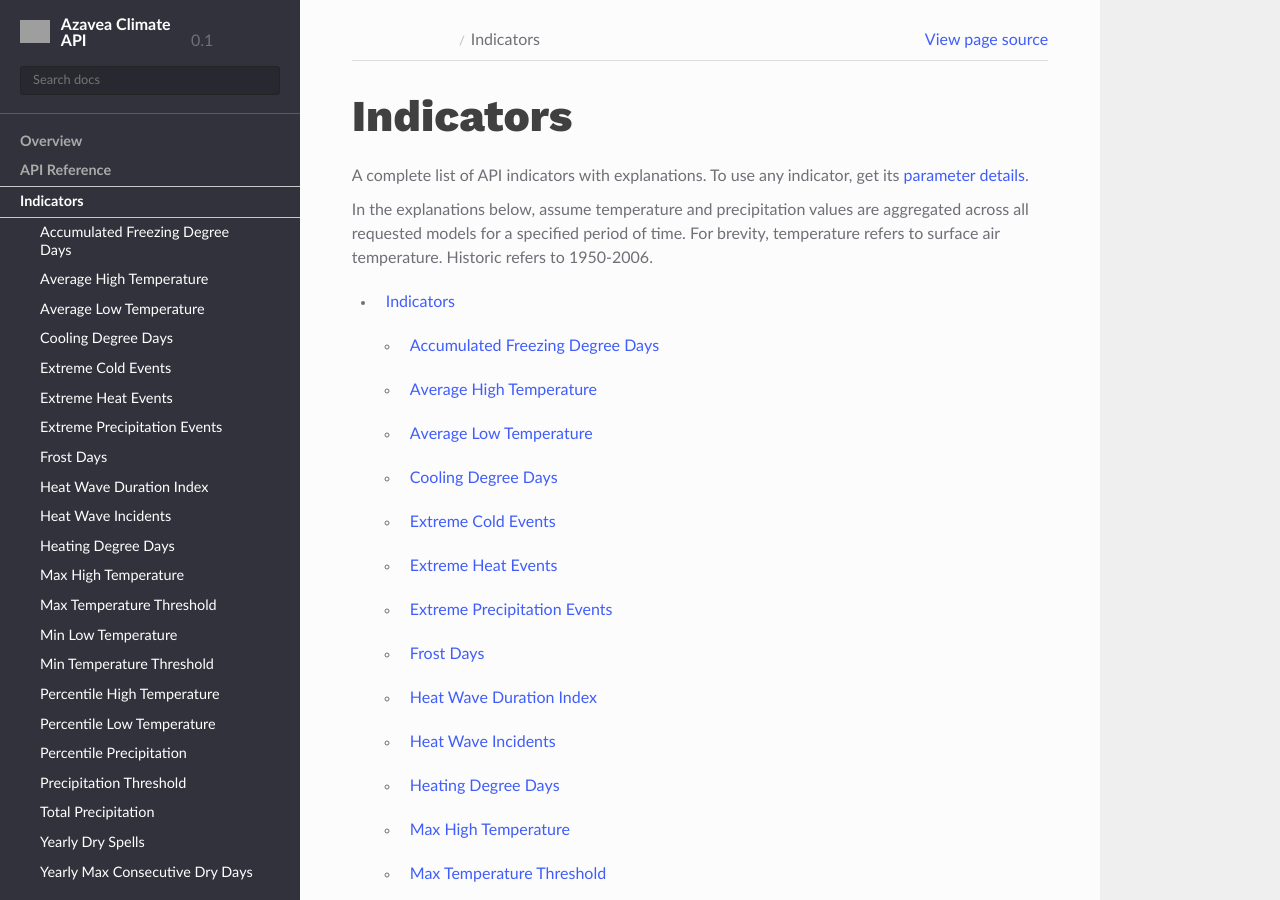
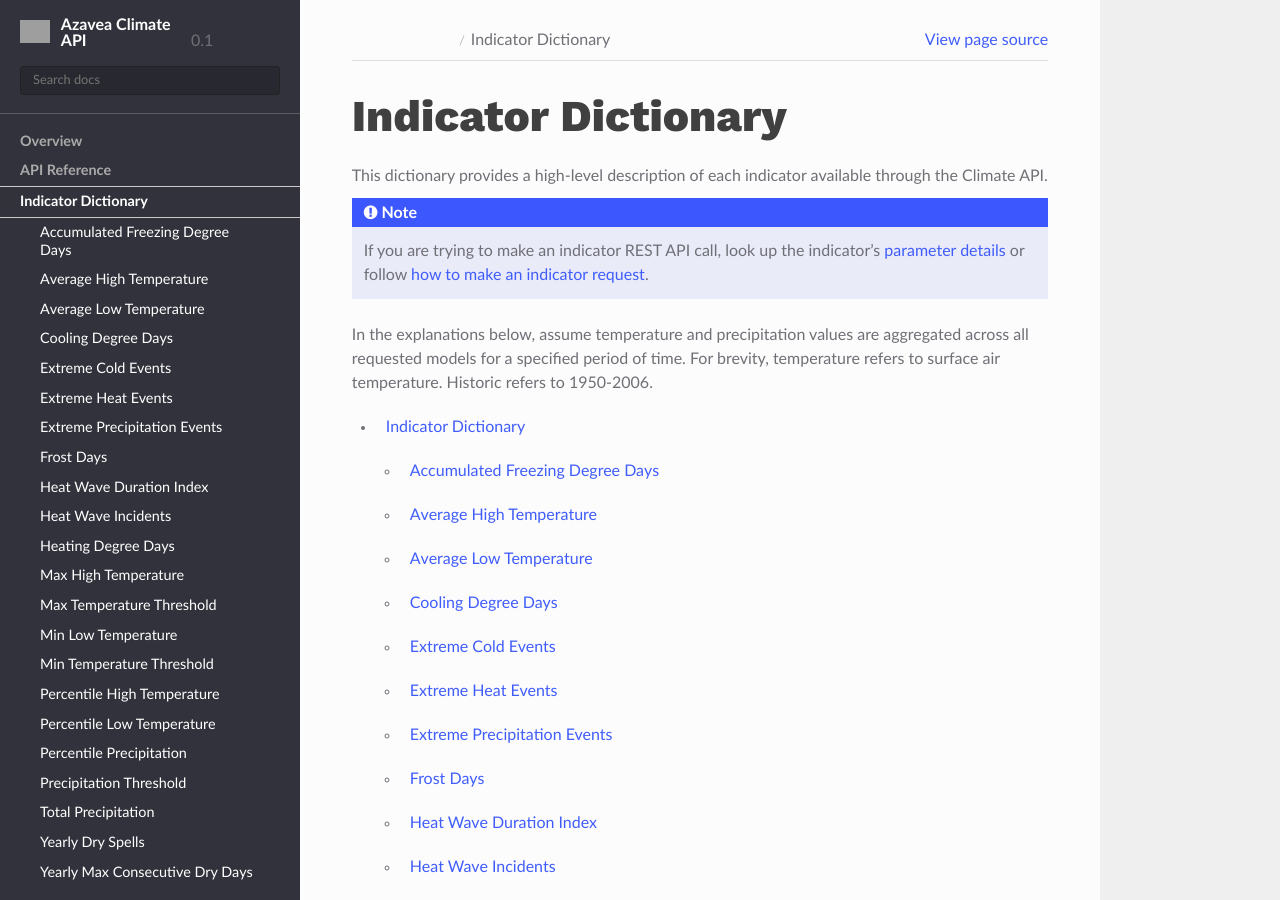
Before and after one commit to azavea/climate-change-api, a Sphinx documentation site: the page built from doc/source/indicators.rst, in a window 1280 px wide and 900 px high. Built offline with Sphinx 7.4.7 and the Read the Docs theme 2.0.0, drawn with Linux system fonts in a browser that asks for light colours; grey boxes are pictures that could not be loaded.

Commit message:
Clarify flow and copy of indicators sections in docs

```diff
--- a/doc/source/indicators.rst
+++ b/doc/source/indicators.rst
@@ -1,7 +1,11 @@
-Indicators
-==========
+Indicator Dictionary
+====================
 
-A complete list of API indicators with explanations. To use any indicator, get its `parameter details`_.
+This dictionary provides a high-level description of each indicator available through the Climate API.
+
+
+.. note:: If you are trying to make an indicator REST API call, look up the indicator's `parameter details`_ or follow `how to make an indicator request`_.
+
 
 In the explanations below, assume temperature and precipitation values are aggregated across all requested models for a specified period of time. For brevity, temperature refers to surface air temperature. Historic refers to 1950-2006.
 
@@ -141,5 +145,5 @@ Yearly Max Consecutive Dry Days
 .. include::  indicators/yearly_max_consecutive_dry_days.rst
 
 
-
+.. _`how to make an indicator request`: overview.html#how-to-make-an-indicator-request
 .. _parameter details: api_reference.html#indicator-data-parameters
--- a/doc/source/overview/parameters.rst
+++ b/doc/source/overview/parameters.rst
@@ -4,6 +4,9 @@ For GET requests that accept parameters, required parameters are specified in th
 
     https://climate.azavea.com/api/climate-data/1/RCP45/indicator/average_high_temperature/?years=2050&units=C
 
-Above, '1', 'RCP45', and 'average_high_temperature' are required parameters representing ``:city``, ``:scenario``, and ``:indicator`` while the optional parameters ``:years`` and ``:units`` are appended in the query string.
+Above, '1', 'RCP45', and 'average_high_temperature' are required parameters representing ``:city``, ``:scenario``, and ``:indicator`` while the optional `indicator parameters`_ ``:years`` and ``:units`` are appended in the query string.
 
 For POST, PUT, PATCH, and DELETE requests, parameters not included in the URL should be encoded as JSON in the request body with a Content-Type of 'application/json'.
+
+
+.. _indicator parameters: api_reference.html#indicator-data-parameters
```
Also changed, not shown: doc/source/api_reference/indicator.rst (+30 -20 lines).
